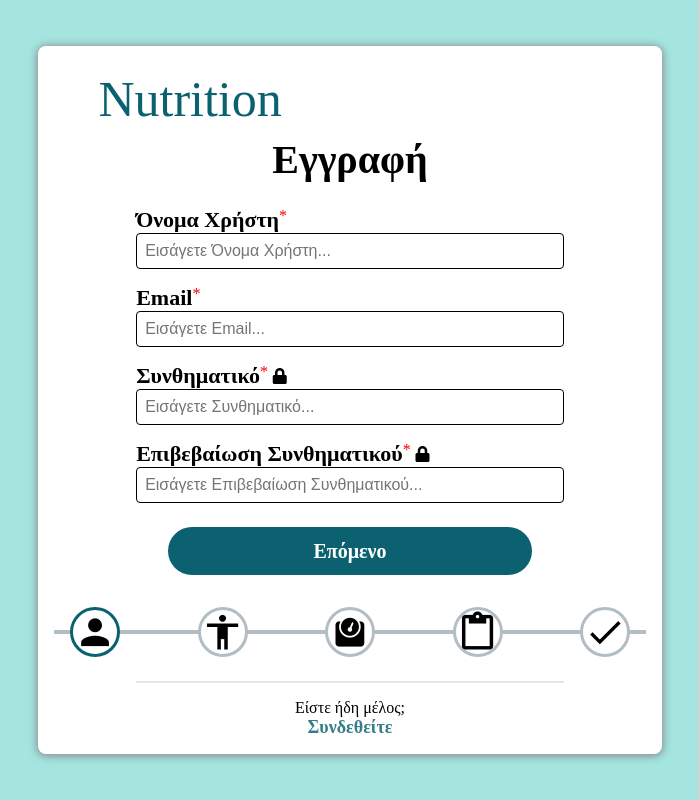
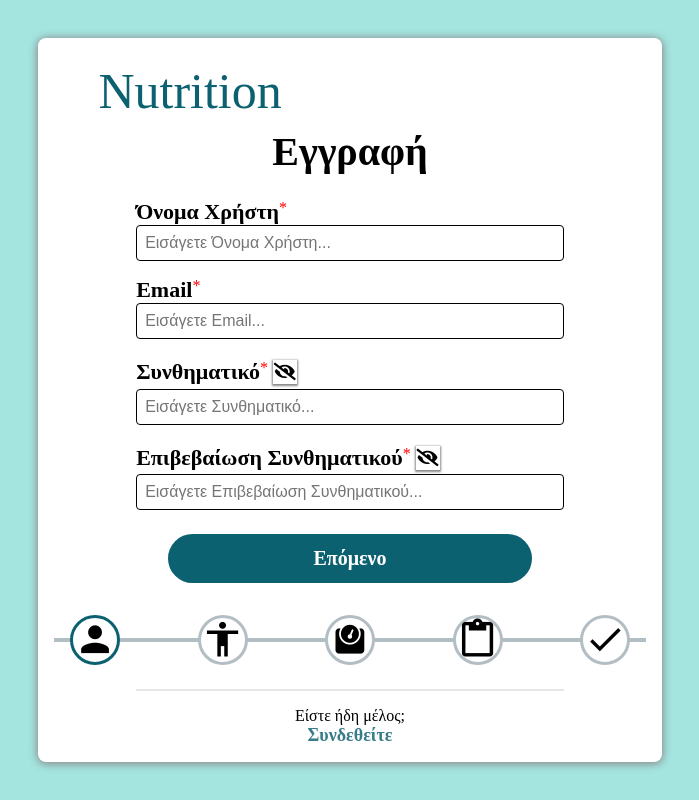
Before and after one commit to Wildwest35/Nutrition, a PHP site: page /register.html in a window 1280 px wide. Shown: the whole page, without its empty margins (290-989 px from the left). Run offline with PHP 8.4, Linux system fonts and the light colour scheme; some libraries are stand-ins or nearby versions.

Commit message:
icon password

```diff
--- a/public/css/style.css
+++ b/public/css/style.css
@@ -46,15 +46,10 @@ body {
     color: rgb(255, 64, 198);
 }
 
-.fa-lock {
+.fa-eye, .fa-eye-slash, .fa-lock, .fa-unlock {
     width: 0.5rem;
     height: 0.5rem;
-    font-size: 1rem;
-    margin: 0.3rem;
-}
-
-.fa-unlock {
-    font-size: 1rem;
+    font-size: 1.1rem;
     margin: 0.3rem;
 }
 
@@ -648,8 +643,17 @@ a {
 }
 
 .lock i {
+    width: 1.5rem;
+    height: 1.5rem;
+    cursor: pointer;
+    box-shadow: 0px 1px 2px 1px #888888;
     display: flex;
+    justify-content: center;
     align-items: center;
+}
+
+.lock i:hover {
+    box-shadow: 0px 1px 4px 1px #888888;
 }
 
 .lock {
--- a/public/index.html
+++ b/public/index.html
@@ -39,7 +39,7 @@
                 <div class="creators">
                     <img src="img/landscape.png" alt="leaves">
                     <h3 class="creator-name">
-                        Μινάς Δασυγένης
+                        Μηνάς Δασυγένης
                     </h3>
                     <h4 class="creator-description">
                         Sed ut perspiciatis unde omnis iste natus error sit voluptatem accusantium doloremque laudantium, totam rem aperiam, eaque ipsa quae ab illo inventore veritatis et quasi architecto beatae vitae dicta sunt explicabo. Nemo enim ipsam voluptatem quia voluptas sit aspernatur aut odit aut fugit, sed quia consequuntur magni dolores eos qui ratione voluptatem sequi nesciunt. Neque porro quisquam est, qui dolorem ipsum quia dolor sit amet, consectetur, adipisci velit, sed quia non numquam eius modi tempora incidunt ut labore et dolore magnam aliquam quaerat voluptatem. Ut enim ad minima veniam, quis nostrum exercitationem ullam corporis suscipit laboriosam, nisi ut aliquid ex ea commodi consequatur? Quis autem vel eum iure reprehenderit qui in ea voluptate velit esse quam nihil molestiae consequatur, vel illum qui dolorem eum fugiat quo voluptas nulla pariatur?
--- a/public/register.html
+++ b/public/register.html
@@ -44,8 +44,8 @@
                                 <h4>Συνθηματικό</h4>
                                 <p>*</p>
                             </div>
-                            <i data-bind="click: lockerpassword, visible: islockpassword" class="fas fa-lock"></i>
-                            <i data-bind="click: lockerpassword, visible: !islockpassword()" class="fas fa-unlock"></i>
+                            <i data-bind="click: lockerpassword, visible: islockpassword" class="fas fa-eye-slash"></i>
+                            <i data-bind="click: lockerpassword, visible: !islockpassword()" class="fas fa-eye"></i>
                         </div>
                         <input type="password" data-bind='value: password' id="password" placeholder="Εισάγετε Συνθηματικό..." title="Εισάγετε Συνθηματικό πχ. Va$ilis22*" autocomplete="off">
                     </div>
@@ -55,8 +55,8 @@
                                 <h4>Επιβεβαίωση Συνθηματικού</h4>
                                 <p>*</p>
                             </div>
-                            <i data-bind="click: lockerrepeatpassword, visible: islockrepeatpasswrord" class="fas fa-lock"></i>
-                            <i data-bind="click: lockerrepeatpassword, visible: !islockrepeatpasswrord()" class="fas fa-unlock"></i>
+                            <i data-bind="click: lockerrepeatpassword, visible: islockrepeatpasswrord" class="fas fa-eye-slash"></i>
+                            <i data-bind="click: lockerrepeatpassword, visible: !islockrepeatpasswrord()" class="fas fa-eye"></i>
                         </div>
                         <input type="password" data-bind='value: repeatpassword' id="repeatpassword" placeholder="Εισάγετε Επιβεβαίωση Συνθηματικού..." title="Εισάγετε Επιβεβαίωση Συνθηματικού πχ. Va$ilis22*" autocomplete="off">
                     </div>
```
